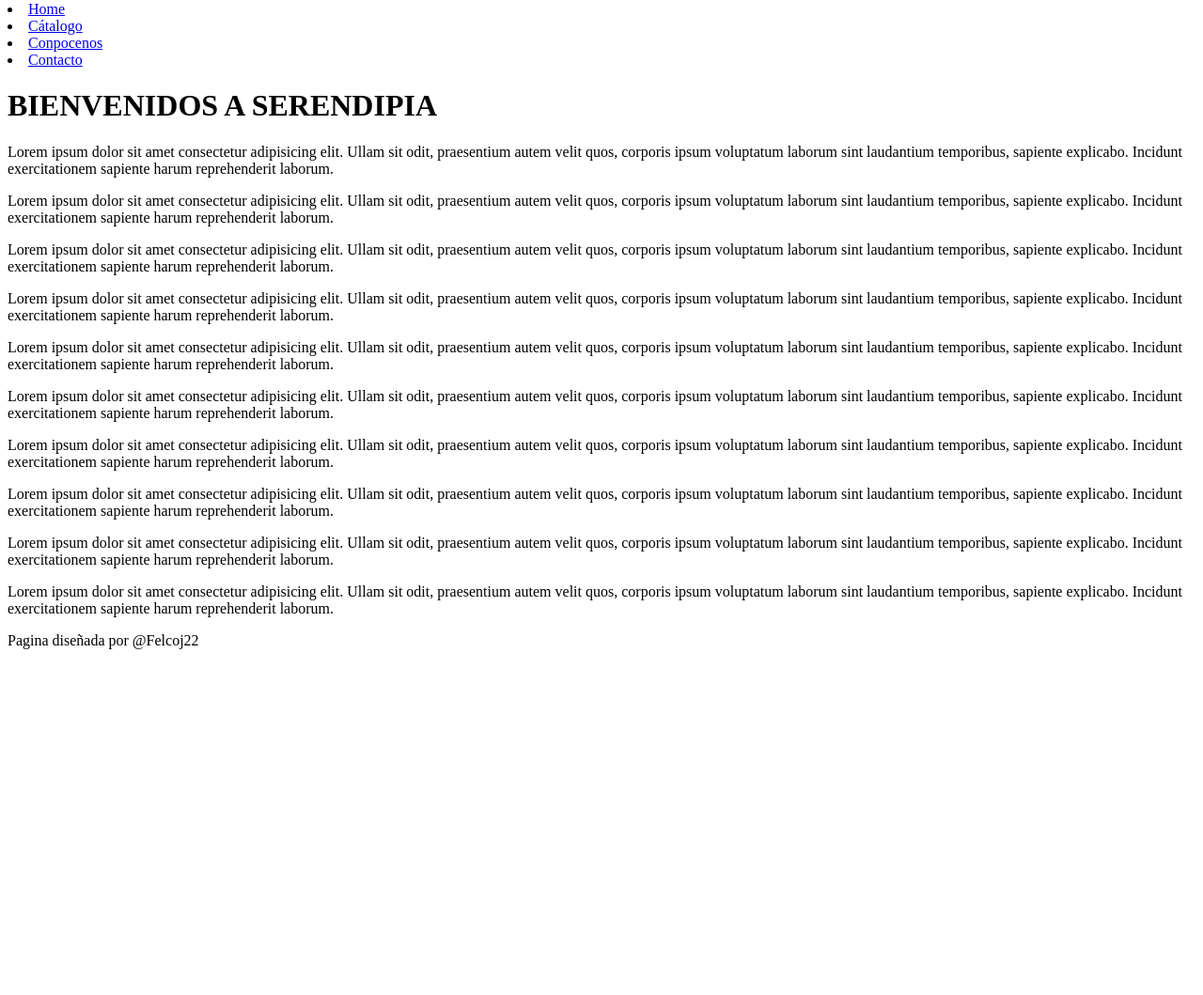
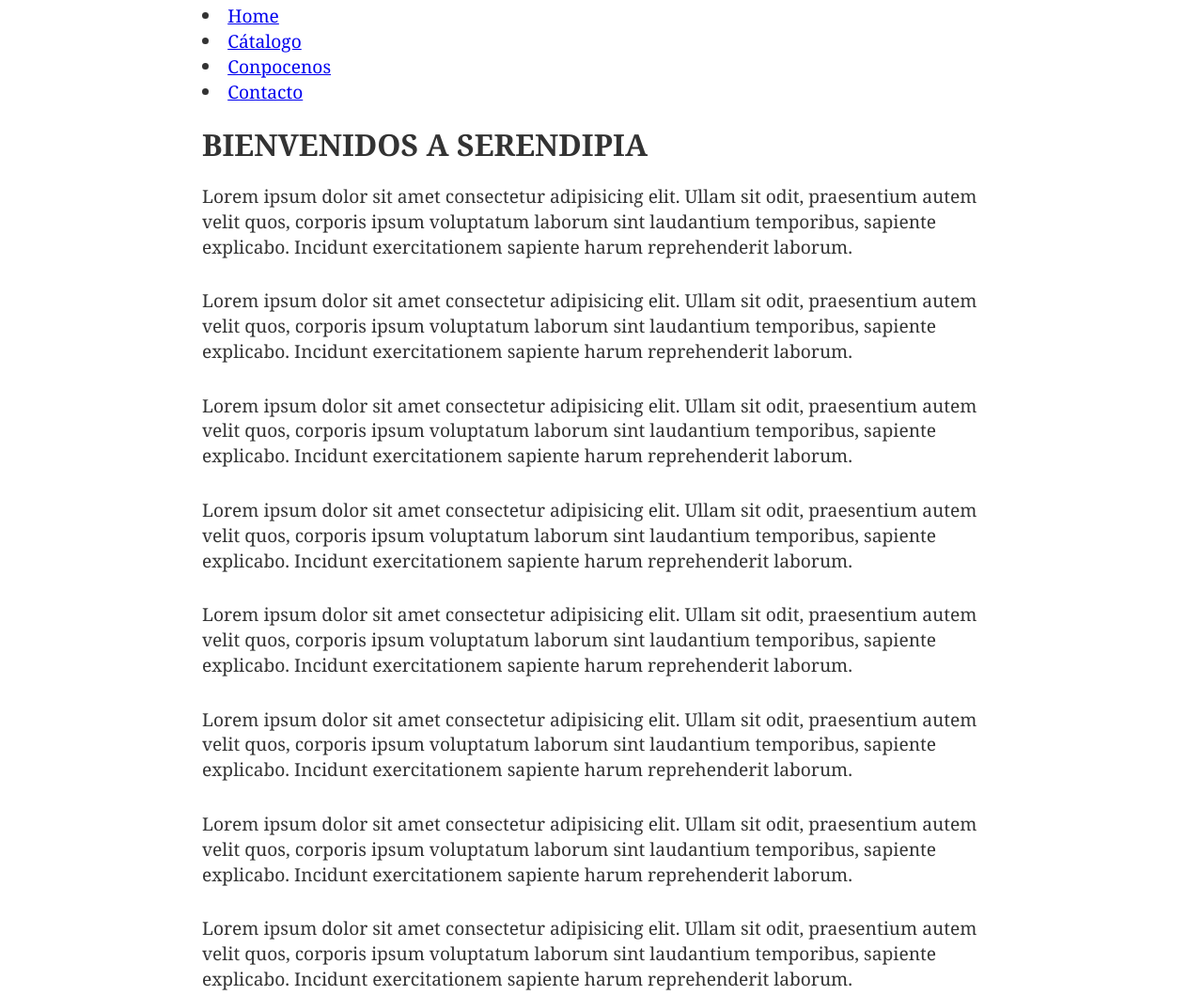
Before and after one commit to Felcoj22/Serendipia, a plain HTML site: page index.html in a window 1280 px wide. Shown: the part 511-1570 px from the top of the page at 94% size. Before the commit the page ends 1218 px from the top, so only its background shows below. Drawn offline with Linux system fonts and the light colour scheme; files that its build step writes are made by us from their sources.

Commit message:
Mod3 Primeros cambios CSS

```diff
--- a/CSS/style.css
+++ b/CSS/style.css
@@ -0,0 +1,21 @@
+body{
+    font-family: Georgia, Times, serif;
+    color: #333;
+    font-size: 1.2rem;
+    line-height: 1.4em;
+}
+
+h1{
+    font-size: 2rem;
+    line-height: 1.3em;
+}
+
+p{
+    margin-bottom: 1.6em;
+}
+
+.Contenedor{
+    width: 85%;
+    max-width: 850px;
+    margin: 0 auto;
+}
--- a/index.html
+++ b/index.html
@@ -6,14 +6,16 @@
     <meta http-equiv="X-UA-Compatible" content="IE=edge">
     <meta name="viewport" content="width=device-width, initial-scale=1.0">
     <title>Serendipia</title>
-    <link rel="stylesheet" href="style.css">
+    <link rel="stylesheet" href="CSS/style.css">
     <link rel="Icon" href="Imagenes/logoSerendipia.png" type="Imagenes/x-icon">
 </head>
 
 <body>
-    <header class="cabecera">
+    <header class="Cabecera">
         <div class="Contenedor">
-            <a href="#" class="Logo"><img src="Imagenes/logoSerendipia.png" alt="Logo Serendipia"></a>
+            <a href="#" class="Logo">
+                <img src="Imagenes/logoSerendipia.png" alt="Logo Serendipia">
+            </a>
             <nav class="Navegación">
                 <li><a href="#">Home</a></li>
                 <li><a href="#">Cátalogo</a></li>
@@ -23,26 +25,46 @@
         </div>
     </header>
 
-    <main class="main">
-        <div class="container">
+    <main class="Principal">
+        <div class="Contenedor">
             <h1>
                 BIENVENIDOS A SERENDIPIA
             </h1>
-            <p>Lorem ipsum dolor sit amet consectetur adipisicing elit. Ullam sit odit, praesentium autem velit quos, corporis ipsum voluptatum laborum sint laudantium temporibus, sapiente explicabo. Incidunt exercitationem sapiente harum reprehenderit laborum.</p>
-            <p>Lorem ipsum dolor sit amet consectetur adipisicing elit. Ullam sit odit, praesentium autem velit quos, corporis ipsum voluptatum laborum sint laudantium temporibus, sapiente explicabo. Incidunt exercitationem sapiente harum reprehenderit laborum.</p>
-            <p>Lorem ipsum dolor sit amet consectetur adipisicing elit. Ullam sit odit, praesentium autem velit quos, corporis ipsum voluptatum laborum sint laudantium temporibus, sapiente explicabo. Incidunt exercitationem sapiente harum reprehenderit laborum.</p>
-            <p>Lorem ipsum dolor sit amet consectetur adipisicing elit. Ullam sit odit, praesentium autem velit quos, corporis ipsum voluptatum laborum sint laudantium temporibus, sapiente explicabo. Incidunt exercitationem sapiente harum reprehenderit laborum.</p>
-            <p>Lorem ipsum dolor sit amet consectetur adipisicing elit. Ullam sit odit, praesentium autem velit quos, corporis ipsum voluptatum laborum sint laudantium temporibus, sapiente explicabo. Incidunt exercitationem sapiente harum reprehenderit laborum.</p>
-            <p>Lorem ipsum dolor sit amet consectetur adipisicing elit. Ullam sit odit, praesentium autem velit quos, corporis ipsum voluptatum laborum sint laudantium temporibus, sapiente explicabo. Incidunt exercitationem sapiente harum reprehenderit laborum.</p>
-            <p>Lorem ipsum dolor sit amet consectetur adipisicing elit. Ullam sit odit, praesentium autem velit quos, corporis ipsum voluptatum laborum sint laudantium temporibus, sapiente explicabo. Incidunt exercitationem sapiente harum reprehenderit laborum.</p>
-            <p>Lorem ipsum dolor sit amet consectetur adipisicing elit. Ullam sit odit, praesentium autem velit quos, corporis ipsum voluptatum laborum sint laudantium temporibus, sapiente explicabo. Incidunt exercitationem sapiente harum reprehenderit laborum.</p>
-            <p>Lorem ipsum dolor sit amet consectetur adipisicing elit. Ullam sit odit, praesentium autem velit quos, corporis ipsum voluptatum laborum sint laudantium temporibus, sapiente explicabo. Incidunt exercitationem sapiente harum reprehenderit laborum.</p>
-            <p>Lorem ipsum dolor sit amet consectetur adipisicing elit. Ullam sit odit, praesentium autem velit quos, corporis ipsum voluptatum laborum sint laudantium temporibus, sapiente explicabo. Incidunt exercitationem sapiente harum reprehenderit laborum.</p>
+            <p>Lorem ipsum dolor sit amet consectetur adipisicing elit. Ullam sit odit, praesentium autem velit quos,
+                corporis ipsum voluptatum laborum sint laudantium temporibus, sapiente explicabo. Incidunt
+                exercitationem sapiente harum reprehenderit laborum.</p>
+            <p>Lorem ipsum dolor sit amet consectetur adipisicing elit. Ullam sit odit, praesentium autem velit quos,
+                corporis ipsum voluptatum laborum sint laudantium temporibus, sapiente explicabo. Incidunt
+                exercitationem sapiente harum reprehenderit laborum.</p>
+            <p>Lorem ipsum dolor sit amet consectetur adipisicing elit. Ullam sit odit, praesentium autem velit quos,
+                corporis ipsum voluptatum laborum sint laudantium temporibus, sapiente explicabo. Incidunt
+                exercitationem sapiente harum reprehenderit laborum.</p>
+            <p>Lorem ipsum dolor sit amet consectetur adipisicing elit. Ullam sit odit, praesentium autem velit quos,
+                corporis ipsum voluptatum laborum sint laudantium temporibus, sapiente explicabo. Incidunt
+                exercitationem sapiente harum reprehenderit laborum.</p>
+            <p>Lorem ipsum dolor sit amet consectetur adipisicing elit. Ullam sit odit, praesentium autem velit quos,
+                corporis ipsum voluptatum laborum sint laudantium temporibus, sapiente explicabo. Incidunt
+                exercitationem sapiente harum reprehenderit laborum.</p>
+            <p>Lorem ipsum dolor sit amet consectetur adipisicing elit. Ullam sit odit, praesentium autem velit quos,
+                corporis ipsum voluptatum laborum sint laudantium temporibus, sapiente explicabo. Incidunt
+                exercitationem sapiente harum reprehenderit laborum.</p>
+            <p>Lorem ipsum dolor sit amet consectetur adipisicing elit. Ullam sit odit, praesentium autem velit quos,
+                corporis ipsum voluptatum laborum sint laudantium temporibus, sapiente explicabo. Incidunt
+                exercitationem sapiente harum reprehenderit laborum.</p>
+            <p>Lorem ipsum dolor sit amet consectetur adipisicing elit. Ullam sit odit, praesentium autem velit quos,
+                corporis ipsum voluptatum laborum sint laudantium temporibus, sapiente explicabo. Incidunt
+                exercitationem sapiente harum reprehenderit laborum.</p>
+            <p>Lorem ipsum dolor sit amet consectetur adipisicing elit. Ullam sit odit, praesentium autem velit quos,
+                corporis ipsum voluptatum laborum sint laudantium temporibus, sapiente explicabo. Incidunt
+                exercitationem sapiente harum reprehenderit laborum.</p>
+            <p>Lorem ipsum dolor sit amet consectetur adipisicing elit. Ullam sit odit, praesentium autem velit quos,
+                corporis ipsum voluptatum laborum sint laudantium temporibus, sapiente explicabo. Incidunt
+                exercitationem sapiente harum reprehenderit laborum.</p>
         </div>
     </main>
 
     <footer class="Pie">
-        <div class="container">
+        <div class="Contenedor">
             <p>Pagina diseñada por @Felcoj22</p>
         </div>
     </footer>
```
